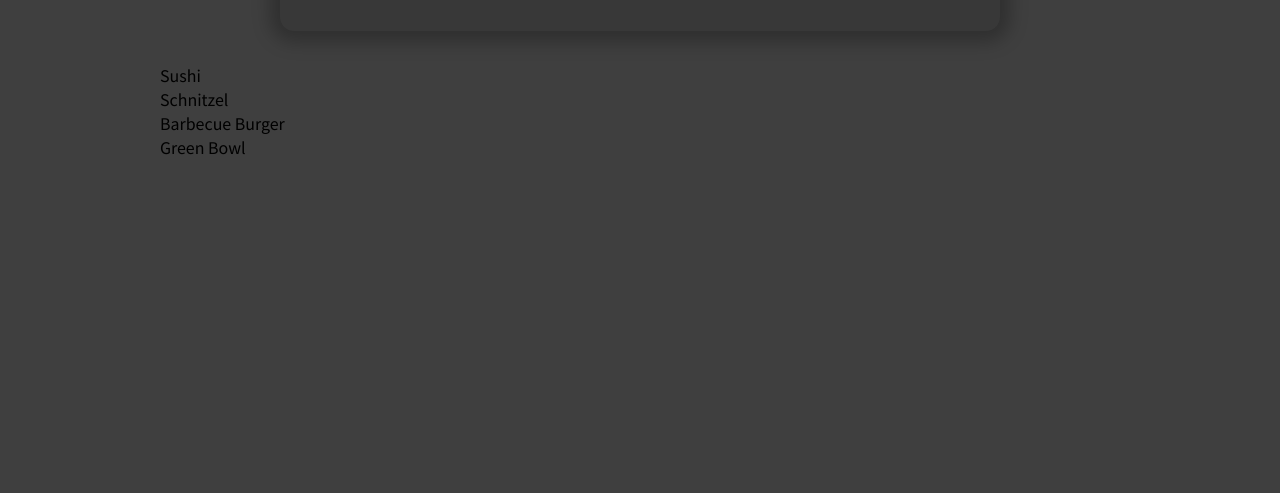
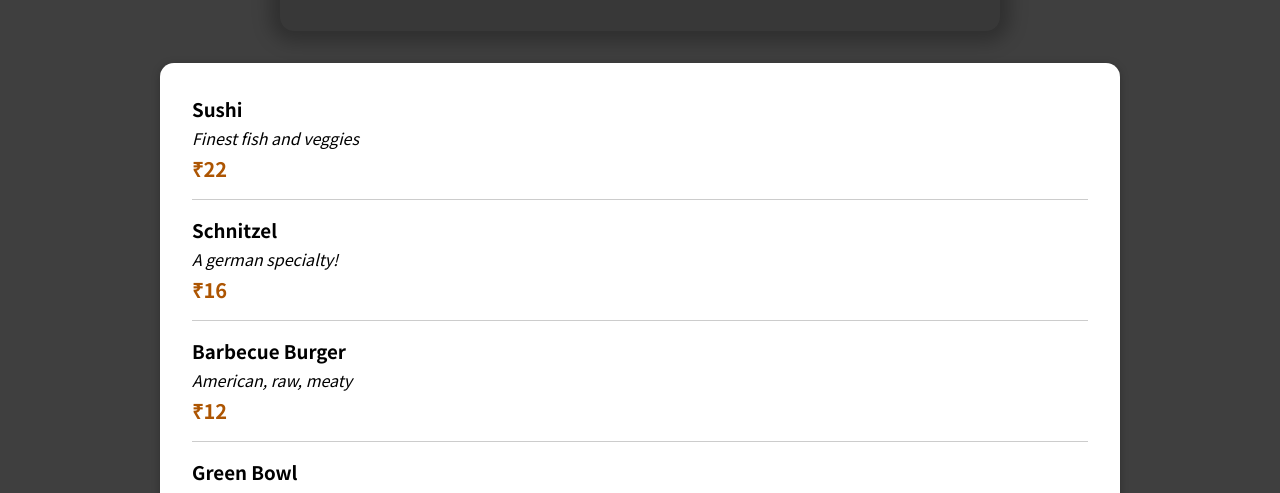
Before and after one commit to Aviproo/Restaurant-app, a React (Create React App) app: page / in a window 1280 px wide. Shown: the part 442-935 px from the top of the page. Before the commit the page ends 800 px from the top, so only its background shows below. Built offline with nearby package versions, Linux system fonts and the light colour scheme.

Commit message:
Adding the dummy MealItems in UI

```diff
--- a/src/components/Meals/AvailableMeals.js
+++ b/src/components/Meals/AvailableMeals.js
@@ -1,36 +1,47 @@
+import Card from "../UI/Card";
+import MealItem from "./MealItem/MealItem";
 import classes from "./AvailableMeals.module.css";
 const DUMMY_MEALS = [
   {
     id: "m1",
     name: "Sushi",
     description: "Finest fish and veggies",
-    price: 22.99,
+    price: 22,
   },
   {
     id: "m2",
     name: "Schnitzel",
     description: "A german specialty!",
-    price: 16.5,
+    price: 16,
   },
   {
     id: "m3",
     name: "Barbecue Burger",
     description: "American, raw, meaty",
-    price: 12.99,
+    price: 12,
   },
   {
     id: "m4",
     name: "Green Bowl",
     description: "Healthy...and green...",
-    price: 18.99,
+    price: 18,
   },
 ];
 
 const AvailableMeals = () => {
-  const mealsList = DUMMY_MEALS.map((meal) => <li>{meal.name}</li>);
+  const mealsList = DUMMY_MEALS.map((meal) => (
+    <MealItem
+      key={meal.id}
+      name={meal.name}
+      description={meal.description}
+      price={meal.price}
+    />
+  ));
   return (
     <section className={classes.meals}>
-      <ul>{mealsList}</ul>
+      <Card>
+        <ul>{mealsList}</ul>
+      </Card>
     </section>
   );
 };
--- /dev/null
+++ b/src/components/Meals/MealItem/MealItem.js
@@ -0,0 +1,15 @@
+import classes from "./MealItem.module.css";
+const MealItem = (props) => {
+  const price = `₹${props.price}`;
+  return (
+    <li className={classes.meal}>
+      <div>
+        <h3>{props.name}</h3>
+        <div className={classes.description}>{props.description}</div>
+        <div className={classes.price}>{price}</div>
+      </div>
+      <div></div>
+    </li>
+  );
+};
+export default MealItem;
--- /dev/null
+++ b/src/components/Meals/MealItem/MealItem.module.css
@@ -0,0 +1,22 @@
+.meal {
+  display: flex;
+  justify-content: space-between;
+  margin: 1rem;
+  padding-bottom: 1rem;
+  border-bottom: 1px solid #ccc;
+}
+
+.meal h3 {
+  margin: 0 0 0.25rem 0;
+}
+
+.description {
+  font-style: italic;
+}
+
+.price {
+  margin-top: 0.25rem;
+  font-weight: bold;
+  color: #ad5502;
+  font-size: 1.25rem;
+}
--- /dev/null
+++ b/src/components/Meals/MealItem/MealItemForm.js
@@ -0,0 +1,2 @@
+const MealItemForm = (props) => {};
+export default MealItemForm;
--- /dev/null
+++ b/src/components/UI/Card.js
@@ -0,0 +1,5 @@
+import classes from "./Card.module.css";
+const Card = (props) => {
+  return <div className={classes.card}>{props.children}</div>;
+};
+export default Card;
--- /dev/null
+++ b/src/components/UI/Card.module.css
@@ -0,0 +1,6 @@
+.card {
+  padding: 1rem;
+  box-shadow: 0 2px 8px rgba(0, 0, 0, 0.25);
+  border-radius: 14px;
+  background-color: white;
+}
```
Also changed, not shown: src/components/Meals/Dummy.js (added).
